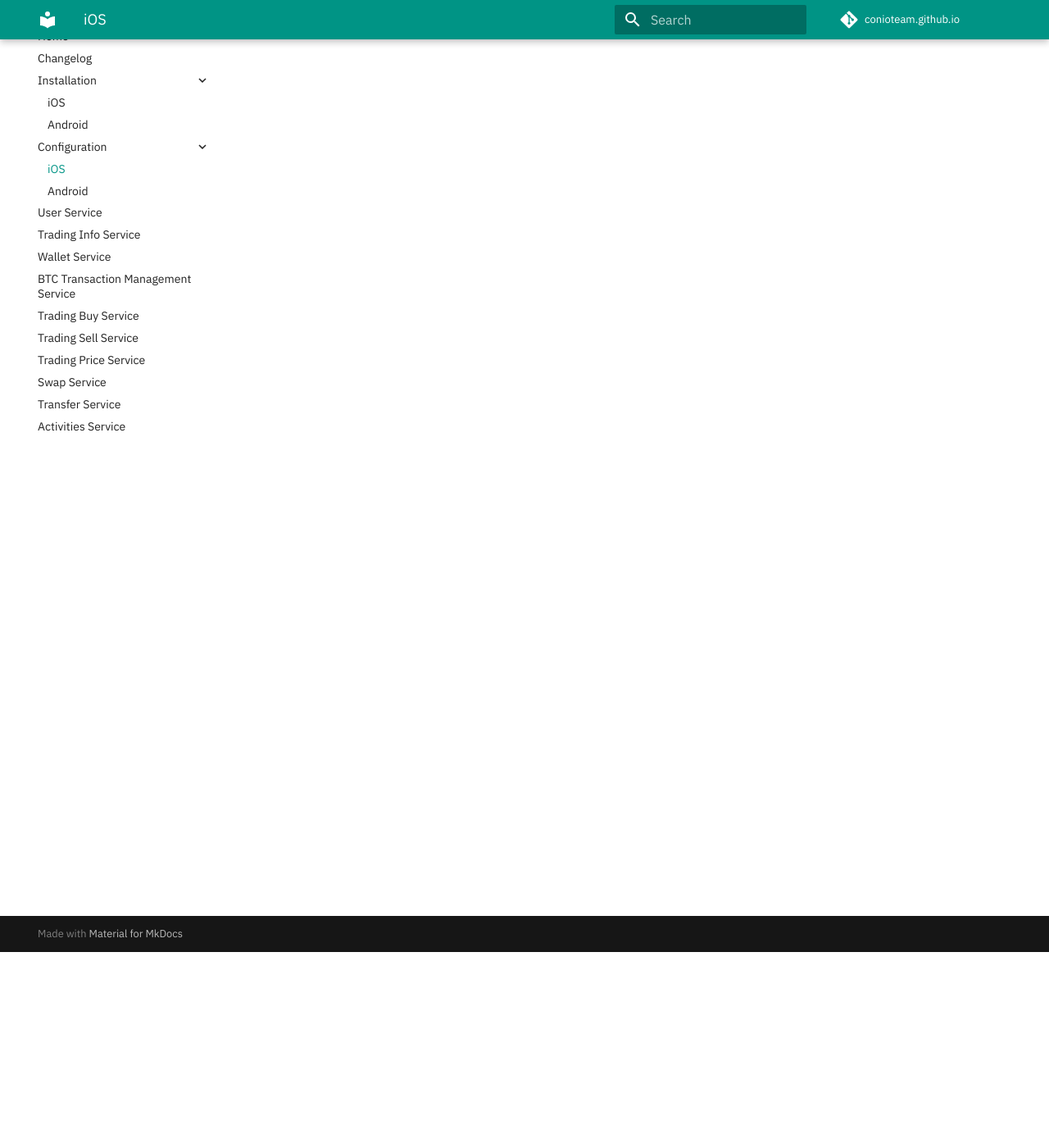
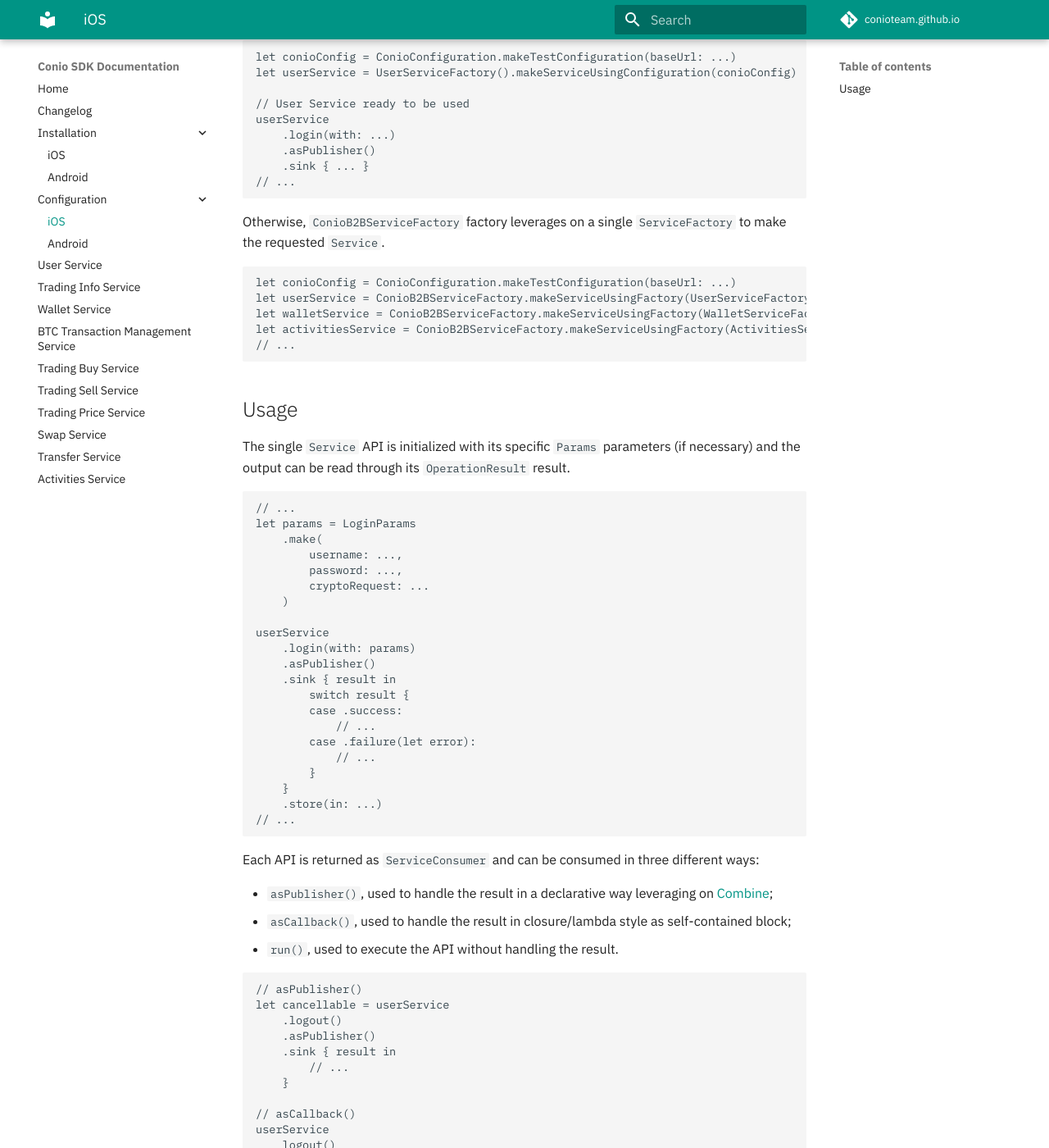
Before and after one commit to Conio/conio.github.io, an MkDocs documentation site: the page built from docs/Configuration/Ios.md, in a window 1280 px wide and 1400 px high, scrolled down 239 px. Shown: the whole window at 82% size. Built offline with MkDocs 1.6.1 and Material for MkDocs 9.7.7, drawn with Linux system fonts in a browser that asks for light colours; comment, search, counter and statistics services are not loaded; some of the changed text lies outside the part shown.

Commit message:
Update iOS configuration page

````diff
--- a/docs/Configuration/Ios.md
+++ b/docs/Configuration/Ios.md
@@ -2,4 +2,78 @@
 
 `ConioB2BSDK` is divided into multiple services, each one providing a different set of APIs.<br>
 
-(TBD)
+Each service is independent and can be initialized through a `ServiceConfiguration` configuration using its own factory.
+```swift
+let conioConfig = ConioConfiguration.makeTestConfiguration(baseUrl: ...)
+let userService = UserServiceFactory().makeServiceUsingConfiguration(conioConfig)
+
+// User Service ready to be used
+userService
+    .login(with: ...)
+    .asPublisher()
+    .sink { ... }
+// ...
+```
+
+Otherwise, `ConioB2BServiceFactory` factory leverages on a single `ServiceFactory` to make the requested `Service`.
+```swift
+let conioConfig = ConioConfiguration.makeTestConfiguration(baseUrl: ...)
+let userService = ConioB2BServiceFactory.makeServiceUsingFactory(UserServiceFactory(), serviceConfiguration: conioConfig)
+let walletService = ConioB2BServiceFactory.makeServiceUsingFactory(WalletServiceFactory(), serviceConfiguration: conioConfig)
+let activitiesService = ConioB2BServiceFactory.makeServiceUsingFactory(ActivitiesServiceFactory(), serviceConfiguration: conioConfig)
+// ...
+```
+
+## Usage
+The single `Service` API is initialized with its specific `Params` parameters (if necessary) and the output can be read through its `OperationResult` result.
+```swift
+// ...
+let params = LoginParams
+    .make(
+        username: ...,
+        password: ...,
+        cryptoRequest: ...
+    )
+
+userService
+    .login(with: params)
+    .asPublisher()
+    .sink { result in
+        switch result {
+        case .success:
+            // ...
+        case .failure(let error):
+            // ...
+        }
+    }
+    .store(in: ...)
+// ...
+```
+
+Each API is returned as `ServiceConsumer` and can be consumed in three different ways:
+
+* `asPublisher()`, used to handle the result in a declarative way leveraging on [Combine](https://developer.apple.com/documentation/combine);
+* `asCallback()`, used to handle the result in closure/lambda style as self-contained block;
+* `run()`, used to execute the API without handling the result.
+
+```swift
+// asPublisher()
+let cancellable = userService
+    .logout()
+    .asPublisher()
+    .sink { result in
+        // ...
+    }
+
+// asCallback()
+userService
+    logout()
+    .asCallback { result in
+        // ...
+    }
+
+// run()
+userService
+    .logout()
+    .run()
+```
````
